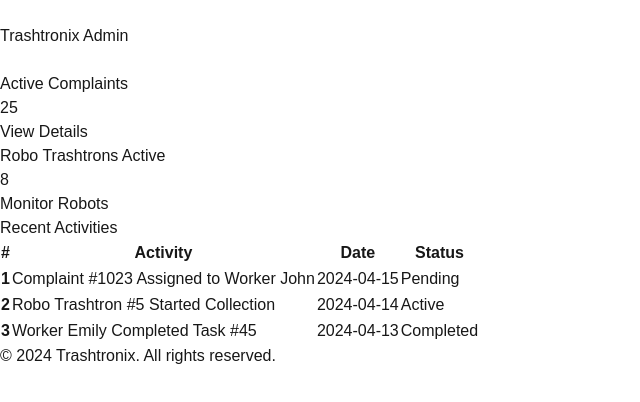
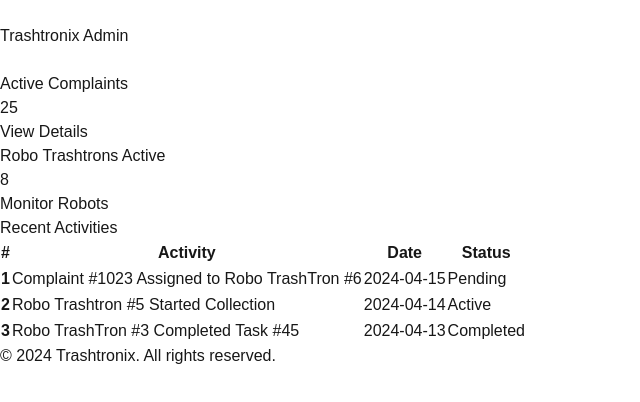
Before and after one commit to anjithamohan699/TrashTronix, a Next.js app: page /admin in a window 1280 px wide. Shown: the top 402 px of the page, without its empty margins (0-640 px from the left). Built offline with nearby package versions, Linux system fonts and the light colour scheme; no server answers.

Commit message:
Admin dashboard modified

```diff
--- a/src/components/Statistics.js
+++ b/src/components/Statistics.js
@@ -6,9 +6,9 @@ const data = {
   assignedWorkers: 15,
   activeTrashtrons: 8,
   recentActivities: [
-    { id: 1, activity: "Complaint #1023 Assigned to Worker John", date: "2024-04-15", status: "Pending" },
+    { id: 1, activity: "Complaint #1023 Assigned to Robo TrashTron #6", date: "2024-04-15", status: "Pending" },
     { id: 2, activity: "Robo Trashtron #5 Started Collection", date: "2024-04-14", status: "Active" },
-    { id: 3, activity: "Worker Emily Completed Task #45", date: "2024-04-13", status: "Completed" },
+    { id: 3, activity: "Robo TrashTron #3 Completed Task #45", date: "2024-04-13", status: "Completed" },
     // Add more activities as needed
   ],
 };
```
